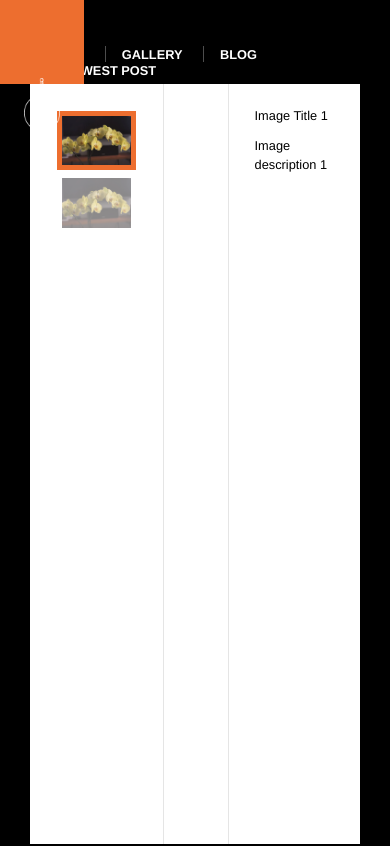
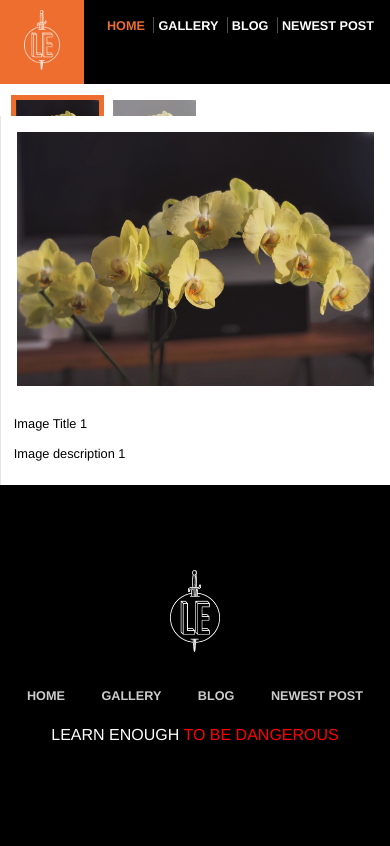
Before and after one commit to ebart87/ebart87.github.io, a plain HTML site: page _site/gallery/index.html in a window 390 px wide. Shown: the top 846 px of the page. Drawn offline with Linux system fonts and the light colour scheme.

Commit message:
finish mobile prototype

```diff
--- a/_site/css/main.css
+++ b/_site/css/main.css
@@ -452,3 +452,88 @@
     .gallery-info h3 {
       margin-bottom: 1em;
     }
+
+    /* MEDIA QUERIES */
+    @media (max-width: 800px) {
+      /* GLOBAL STYLES */
+      html {
+        box-shadow: none;
+        padding: 0;
+      }
+      .post-aside {
+        display: none;
+      }
+      /* HEADER SYTLES */
+      .header-nav {
+        padding: 2vh 1em 0 0;
+      }
+      .header-nav > li {
+        margin-left: 0.25em;
+      }
+      .header-nav > li ~ li {
+        padding-left: 0.25em;
+      }
+      .nav-links a {
+        font-size: 3.25vw;
+      }
+      .header-logo {
+        left: auto;
+      }
+      /* HOME STYLES */
+      .bio-box {
+        float: none;
+        font-size: 1.3rem;
+        width: auto;
+      }
+      .home-callout {
+        display: inline-block;
+        padding: 1vh;
+      }
+        .callout-title {
+        text-align: center;
+        padding-top: 3vh;
+      }
+      .callout-copy p {
+        text-align: left;
+      }
+      /* GALLERY */
+      .gallery {
+        flex-direction: column;
+      }
+      .gallery .col {
+        padding: 1em;
+      }
+      .gallery .gallery-thumbs {
+        flex: 1 1 0;
+        height: auto;
+        white-space: nowrap;
+        width: 100vw;
+      }
+      .gallery-thumbs > div {
+        display: inline-block;
+      }
+      .gallery-thumbs img {
+        height: 7vh;
+        margin: 0 10px 0 0;
+        width: auto;
+      }
+      .gallery-thumbs img:hover {
+        width: auto;
+        height: 8vh;
+      }
+      .gallery .gallery-info {
+        flex: 1 1 auto;
+      }
+      /* BLOG STYLES */
+      .blog-recent {
+        display: none;
+      }
+      .blog-previews {
+        padding: 0;
+      }
+    }
+    @media (max-width: 700px) {
+      .half-hero {
+        display: none;
+      }
+    }
--- a/css/main.css
+++ b/css/main.css
@@ -452,3 +452,88 @@
     .gallery-info h3 {
       margin-bottom: 1em;
     }
+
+    /* MEDIA QUERIES */
+    @media (max-width: 800px) {
+      /* GLOBAL STYLES */
+      html {
+        box-shadow: none;
+        padding: 0;
+      }
+      .post-aside {
+        display: none;
+      }
+      /* HEADER SYTLES */
+      .header-nav {
+        padding: 2vh 1em 0 0;
+      }
+      .header-nav > li {
+        margin-left: 0.25em;
+      }
+      .header-nav > li ~ li {
+        padding-left: 0.25em;
+      }
+      .nav-links a {
+        font-size: 3.25vw;
+      }
+      .header-logo {
+        left: auto;
+      }
+      /* HOME STYLES */
+      .bio-box {
+        float: none;
+        font-size: 1.3rem;
+        width: auto;
+      }
+      .home-callout {
+        display: inline-block;
+        padding: 1vh;
+      }
+        .callout-title {
+        text-align: center;
+        padding-top: 3vh;
+      }
+      .callout-copy p {
+        text-align: left;
+      }
+      /* GALLERY */
+      .gallery {
+        flex-direction: column;
+      }
+      .gallery .col {
+        padding: 1em;
+      }
+      .gallery .gallery-thumbs {
+        flex: 1 1 0;
+        height: auto;
+        white-space: nowrap;
+        width: 100vw;
+      }
+      .gallery-thumbs > div {
+        display: inline-block;
+      }
+      .gallery-thumbs img {
+        height: 7vh;
+        margin: 0 10px 0 0;
+        width: auto;
+      }
+      .gallery-thumbs img:hover {
+        width: auto;
+        height: 8vh;
+      }
+      .gallery .gallery-info {
+        flex: 1 1 auto;
+      }
+      /* BLOG STYLES */
+      .blog-recent {
+        display: none;
+      }
+      .blog-previews {
+        padding: 0;
+      }
+    }
+    @media (max-width: 700px) {
+      .half-hero {
+        display: none;
+      }
+    }
```
